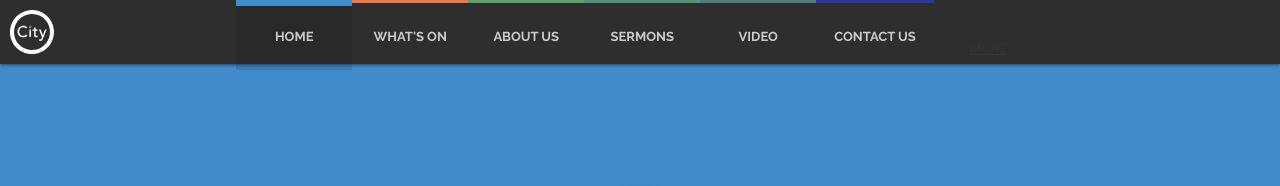
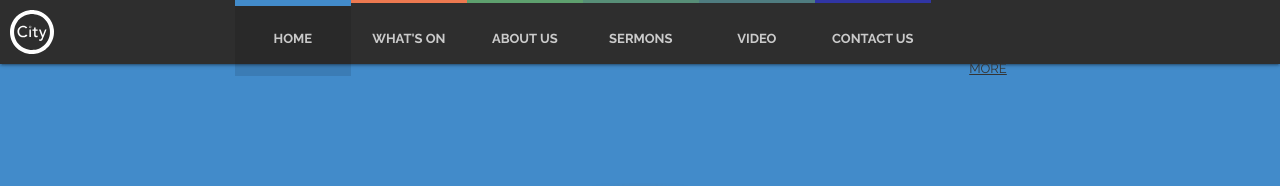
Before and after one commit to woodcock3/citychurch, a Jekyll site: the page built from index.html, in a window 1280 px wide. Shown: the top 186 px of the page. Built offline with Jekyll 4.4.1, drawn with Linux system fonts in a browser that asks for light colours.

Commit message:
Update _custom.sass

```diff
--- a/stylesheets/_sass/_custom.sass
+++ b/stylesheets/_sass/_custom.sass
@@ -19,8 +19,8 @@
       float: none
   nav ul a
     display: inline-block
-    border-top: 3% px solid
-    padding: 3% px
+    border-top: 3% solid
+    padding: 3%
     *display: inline
     zoom: 1
     line-height: normal
```
